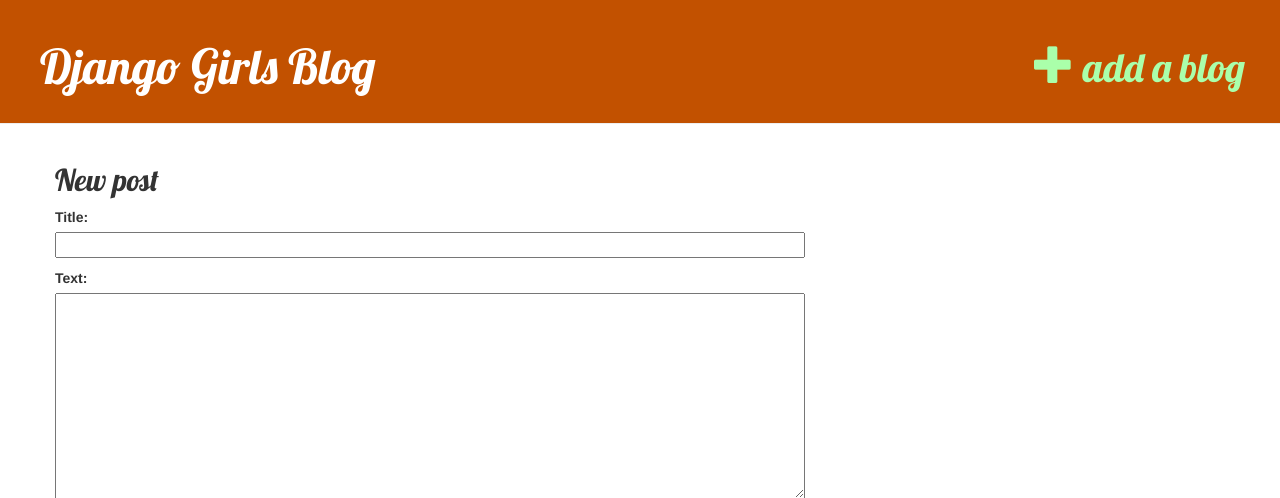
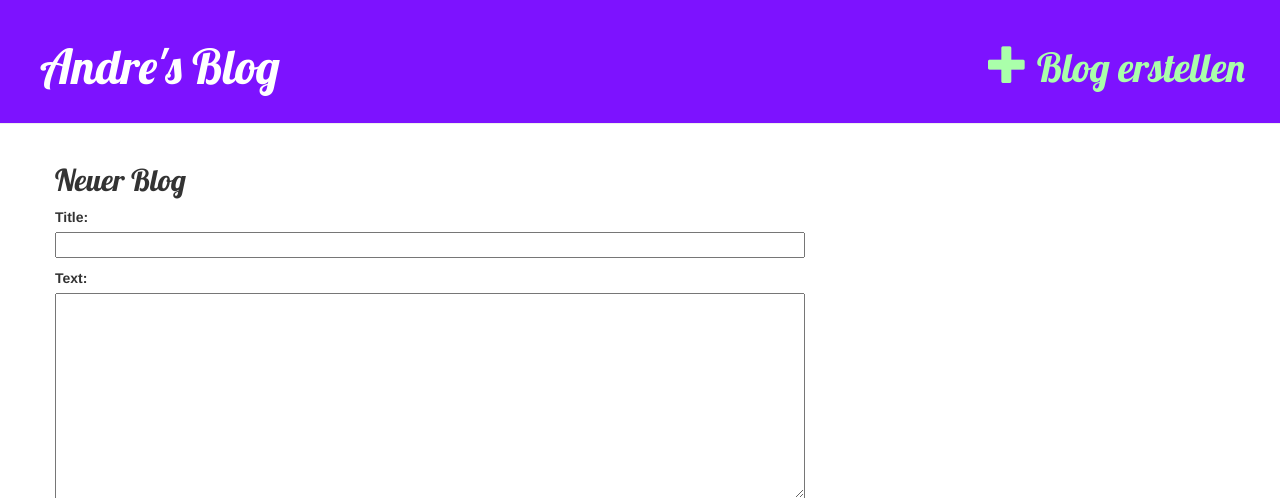
Before and after one commit to HandyBrieftaube/my-first-blog, a Django app: page /post/new/ in a window 1280 px wide. Shown: the top 498 px of the page. Run offline with Django 3.2, Linux system fonts and the light colour scheme; some libraries are stand-ins or nearby versions.

Commit message:
Letzter Style

```diff
--- a/blog/static/css/blog.css
+++ b/blog/static/css/blog.css
@@ -1,5 +1,5 @@
 .page-header {
-    background-color: #C25100;
+    background-color: #7D12FF;
     margin-top: 0;
     padding: 20px 20px 20px 40px;
 }
--- a/blog/templates/blog/base.html
+++ b/blog/templates/blog/base.html
@@ -1,7 +1,7 @@
 {% load static %}
 <html>
     <head>
-        <title>Django Girls blog</title>
+        <title>Andre's Blog</title>
         <link rel="stylesheet" href="//maxcdn.bootstrapcdn.com/bootstrap/3.2.0/css/bootstrap.min.css">
         <link rel="stylesheet" href="//maxcdn.bootstrapcdn.com/bootstrap/3.2.0/css/bootstrap-theme.min.css">
         <link href='//fonts.googleapis.com/css?family=Lobster&subset=latin,latin-ext' rel='stylesheet' type='text/css'>
@@ -9,8 +9,8 @@
     </head>
     <body>
         <div class="page-header">
-            <a href="{% url 'post_new' %}" class="top-menu"><span class="glyphicon glyphicon-plus"></span> add a blog</a>
-            <h1><a href="/">Django Girls Blog</a></h1>
+            <a href="{% url 'post_new' %}" class="top-menu"><span class="glyphicon glyphicon-plus"></span> Blog erstellen</a>
+            <h1><a href="/">Andre's Blog</a></h1>
         </div>
 
         <div class="content container">
--- a/blog/templates/blog/post_edit.html
+++ b/blog/templates/blog/post_edit.html
@@ -1,7 +1,7 @@
 {% extends 'blog/base.html' %}
 
 {% block content %}
-    <h2>New post</h2>
+    <h2>Neuer Blog</h2>
     <form method="POST" class="post-form">{% csrf_token %}
         {{ form.as_p }}
         <button type="submit" class="save btn btn-default">Save</button>
```
